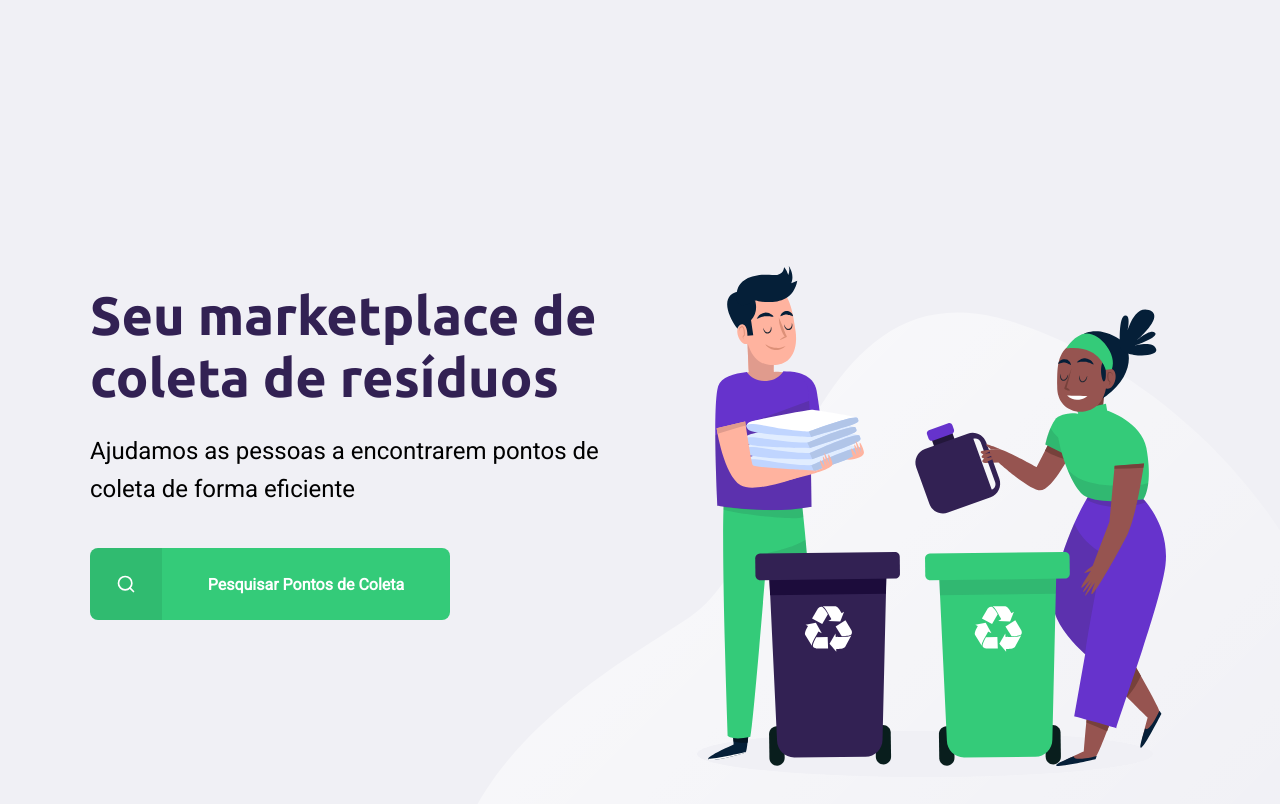
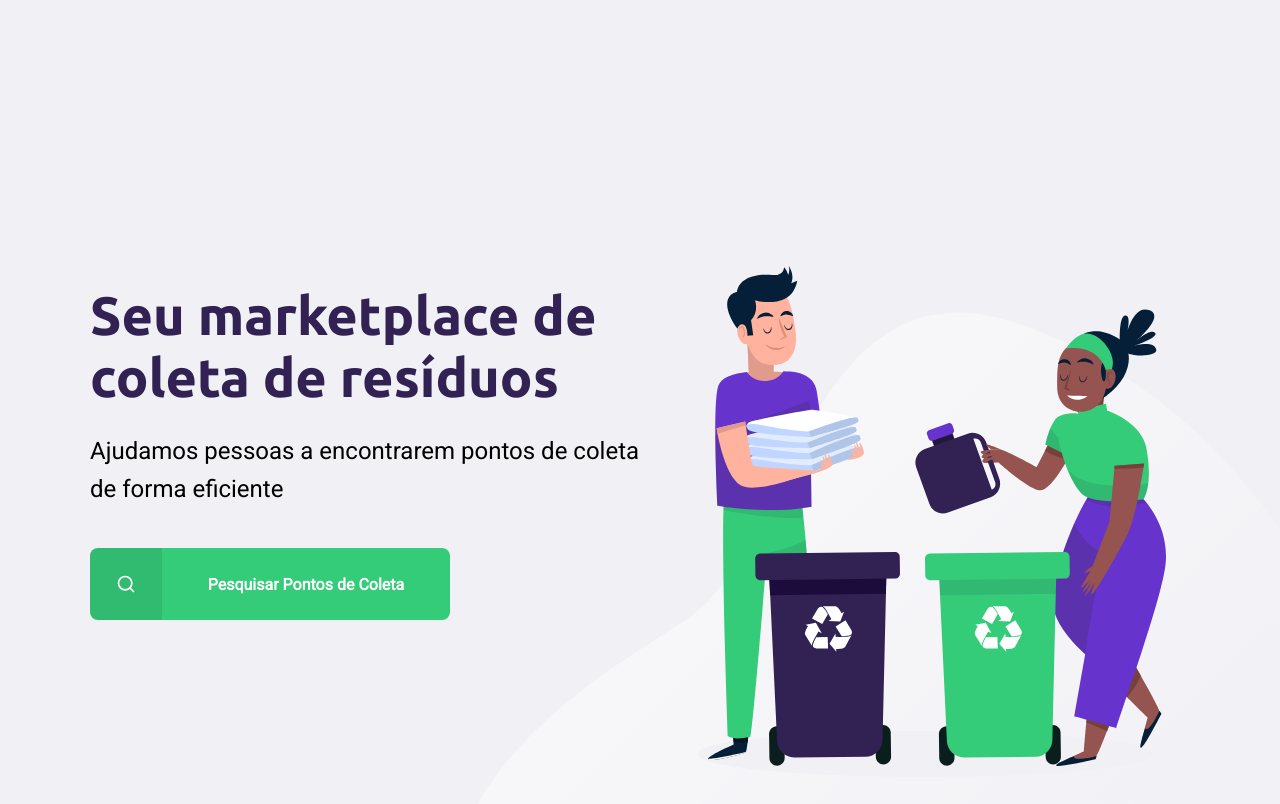
Before and after one commit to TheuSilva/NextLevelWeek, a website: page src/views/index.html in a window 1280 px wide. Shown: the part 114-918 px from the top of the page. Drawn offline with nearby package versions, Linux system fonts and the light colour scheme; files that its build step writes are made by us from their sources; files whose address does not match are found by name.

Commit message:
Textos alterados na index

```diff
--- a/src/views/index.html
+++ b/src/views/index.html
@@ -20,7 +20,7 @@
         <main>
             <h1>Seu marketplace de coleta de resíduos</h1>
 
-            <p>Ajudamos as pessoas a encontrarem pontos de coleta de forma eficiente</p>
+            <p>Ajudamos pessoas a encontrarem pontos de coleta de forma eficiente</p>
 
             <a href="#"><span></span><strong>Pesquisar Pontos de Coleta</strong></a>
 
```
